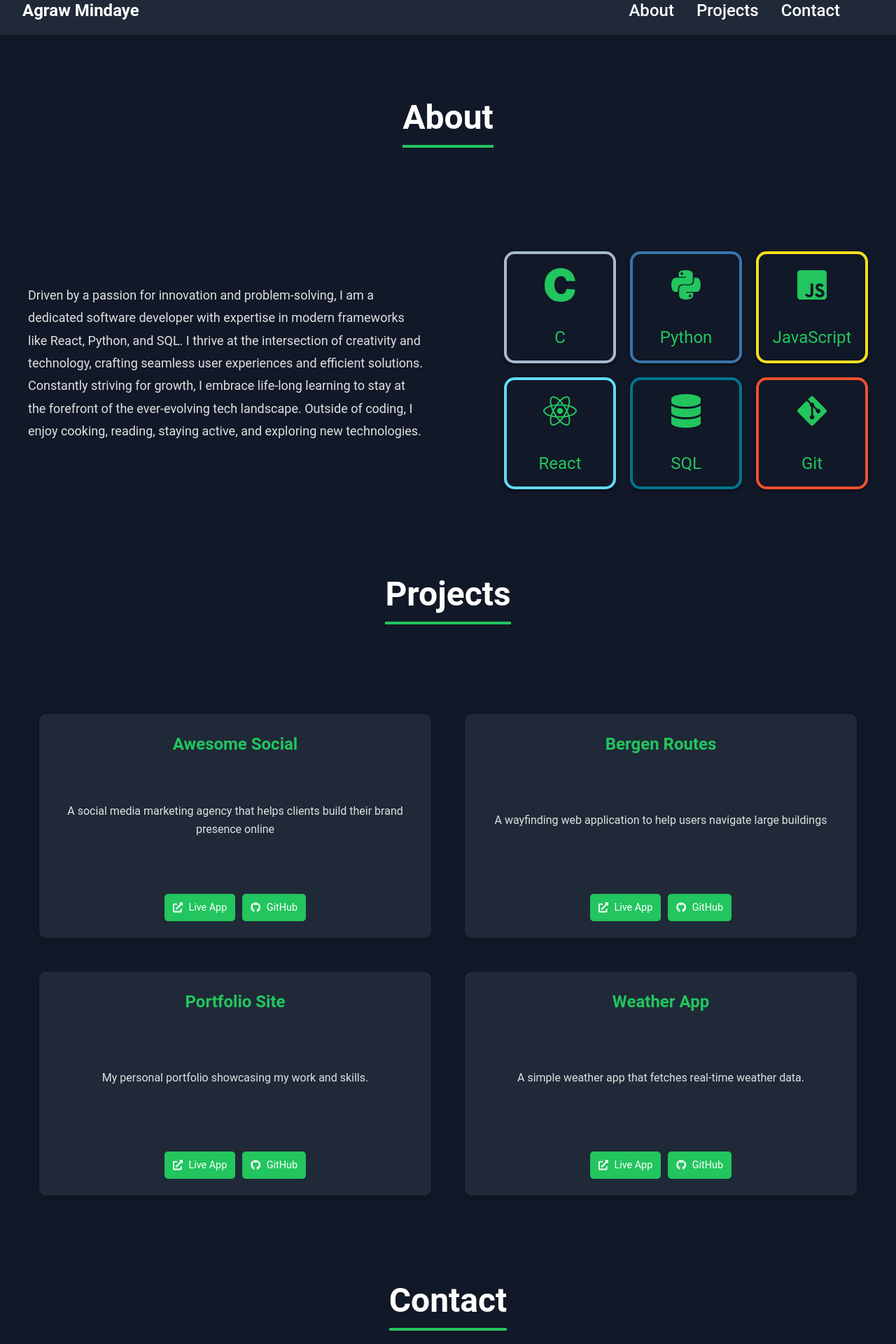
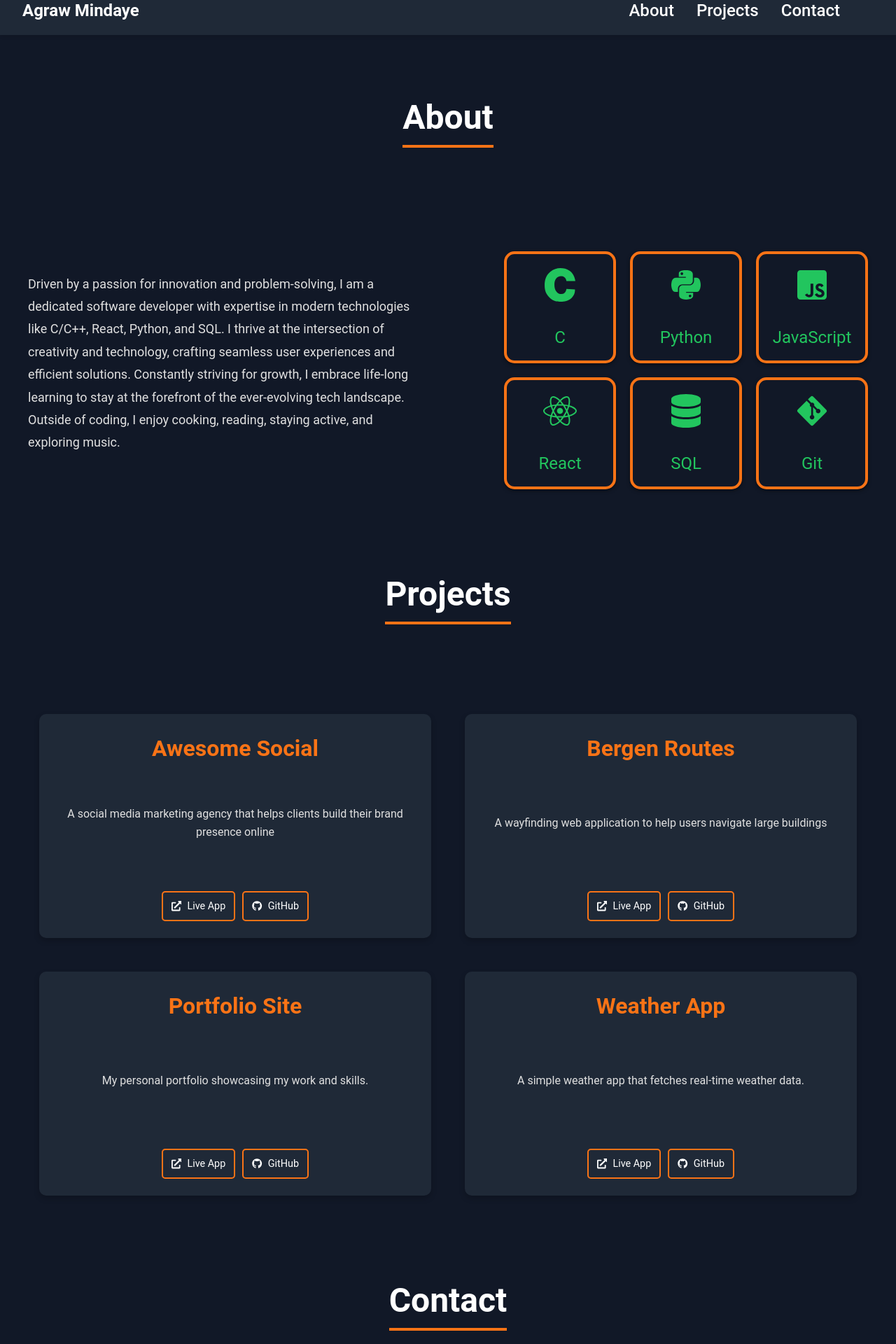
Before and after one commit to Agraw-Mindaye/Portfolio, a React (Create React App) app: page / in a window 1280 px wide. Shown: the part 820-2740 px from the top of the page at 70% size. Built offline with nearby package versions, Linux system fonts and the light colour scheme.

Commit message:
changed color styling for buttons, links, etc.

```diff
--- a/src/App.tsx
+++ b/src/App.tsx
@@ -39,10 +39,10 @@ const buttonStyle: CSSProperties = {
   padding: "0.8rem 3rem",
   fontSize: "16px",
   fontWeight: "bold",
-  color: "#22c55e",
+  color: "#f97316",
   border: 'solid',
   borderRadius: "2px",
-  borderColor: '#22c55e',
+  borderColor: '#f97316',
   cursor: "pointer",
 };
 
--- a/src/components/About.tsx
+++ b/src/components/About.tsx
@@ -27,7 +27,7 @@ const About = () => {
     marginTop: "5rem",
     marginBottom: isMobile ? "3rem" : isTablet ? "5rem" : "8rem",
     color: "#fff",
-    borderBottom: "solid 4px #22c55e",
+    borderBottom: "solid 4px #f97316",
   };
 
   const aboutContainerStyle: CSSProperties = {
@@ -114,22 +114,22 @@ const About = () => {
         <div style={textContainerStyle}>
           <p style={descriptionStyle}>
             Driven by a passion for innovation and problem-solving, I am a dedicated software developer with expertise
-            in modern frameworks like React, Python, and SQL. I thrive at the intersection of creativity and technology,
+            in modern technologies like C/C++, React, Python, and SQL. I thrive at the intersection of creativity and technology,
             crafting seamless user experiences and efficient solutions. Constantly striving for growth, I embrace
             life-long learning to stay at the forefront of the ever-evolving tech landscape.
-            Outside of coding, I enjoy cooking, reading, staying active, and exploring new technologies.
+            Outside of coding, I enjoy cooking, reading, staying active, and exploring music.
           </p>
         </div>
 
         {/* Right-Side Skills */}
         <div style={skillsContainerStyle}>
           {[
-            { icon: <SiC />, label: "C", borderColor: "#A8B9CC" },
-            { icon: <FaPython />, label: "Python", borderColor: "#3776AB" },
-            { icon: <FaJsSquare />, label: "JavaScript", borderColor: "#F7DF1E" },
-            { icon: <FaReact />, label: "React", borderColor: "#61DAFB" },
-            { icon: <FaDatabase />, label: "SQL", borderColor: "#00758F" },
-            { icon: <FaGitAlt />, label: "Git", borderColor: "#F05032" },
+            { icon: <SiC />, label: "C", borderColor: "#f97316" },
+            { icon: <FaPython />, label: "Python", borderColor: "#f97316" },
+            { icon: <FaJsSquare />, label: "JavaScript", borderColor: "#f97316" },
+            { icon: <FaReact />, label: "React", borderColor: "#f97316" },
+            { icon: <FaDatabase />, label: "SQL", borderColor: "#f97316" },
+            { icon: <FaGitAlt />, label: "Git", borderColor: "#f97316" },
           ].map((skill, index) => (
             <AnimatedIcon
               key={index}
--- a/src/components/Contact.tsx
+++ b/src/components/Contact.tsx
@@ -57,7 +57,7 @@ const Contact = () => {
     marginTop: "5rem",
     marginBottom: isMobile ? "3rem" : "5rem",
     color: "#fff",
-    borderBottom: "solid 4px #22c55e",
+    borderBottom: "solid 4px #f97316",
   };
 
   const formStyle: CSSProperties = {
@@ -88,7 +88,7 @@ const Contact = () => {
     color: "#fff",
     border: "none",
     borderRadius: "5px",
-    fontSize: "1rem",
+    fontSize: "1.5rem",
     cursor: "pointer",
     marginBottom: '2rem'
   };
--- a/src/components/Navbar.tsx
+++ b/src/components/Navbar.tsx
@@ -1,17 +1,32 @@
-import { CSSProperties } from "react";
+import { useState, CSSProperties } from "react";
 import { useMediaQuery } from "../hooks/useMediaQuery";
 
 const Navbar = () => {
   const breakpoint = useMediaQuery();
+  const isMobile = breakpoint === "xs" || breakpoint === "sm";
 
-  const isMobile = breakpoint === "xs" || breakpoint === "sm";
+  const [activeSection, setActiveSection] = useState<string>("");
+
+  // Function to handle smooth scrolling
+  const handleNavClick = (section: string) => {
+    setActiveSection(section);
+    const target = document.querySelector(section);
+    const navbarHeight = document.querySelector("nav")?.offsetHeight || 0;
+
+    if (target) {
+      window.scrollTo({
+        top: target.getBoundingClientRect().top + window.scrollY - navbarHeight,
+        behavior: "smooth",
+      });
+    }
+  };
 
   const navbarStyle: CSSProperties = {
     position: "sticky",
     top: 0,
     zIndex: 1000,
     display: "flex",
-    justifyContent: isMobile ? "center" : "space-between", // Center everything on small screens
+    justifyContent: isMobile ? "center" : "space-between",
     alignItems: "center",
     backgroundColor: "#1F2937",
     padding: "1rem 2rem",
@@ -28,33 +43,35 @@ const Navbar = () => {
     display: "flex",
     listStyle: "none",
     gap: "2rem",
-    marginRight: isMobile ? '0' : '3rem',
+    marginRight: isMobile ? "0" : "3rem",
   };
 
-  const linkStyle: CSSProperties = {
+  const linkStyle = (section: string): CSSProperties => ({
     textDecoration: "none",
-    color: "#fff",
-    fontSize: isMobile ? "1.2rem" : "1.5rem", // Smaller font size for smaller screens
+    color: activeSection === section ? "#f97316" : "#fff", // Change color only when clicked
+    fontSize: isMobile ? "1.2rem" : "1.5rem",
     fontWeight: "500",
     cursor: "pointer",
-  };
+    transition: "color 0.3s ease-in-out",
+    paddingBottom: "4px",
+  });
 
   return (
     <nav style={navbarStyle}>
-     { !isMobile && <div style={nameStyle}>Agraw Mindaye</div> }
+      {!isMobile && <div style={nameStyle}>Agraw Mindaye</div>}
       <ul style={navLinksStyle}>
         <li>
-          <a href="#about" style={linkStyle}>
+          <a onClick={() => handleNavClick("#about")} style={linkStyle("#about")}>
             About
           </a>
         </li>
         <li>
-          <a href="#projects" style={linkStyle}>
+          <a onClick={() => handleNavClick("#projects")} style={linkStyle("#projects")}>
             Projects
           </a>
         </li>
         <li>
-          <a href="#contact" style={linkStyle}>
+          <a onClick={() => handleNavClick("#contact")} style={linkStyle("#contact")}>
             Contact
           </a>
         </li>
--- a/src/components/Projects.tsx
+++ b/src/components/Projects.tsx
@@ -21,7 +21,7 @@ const Projects = () => {
     marginTop: "5rem",
     marginBottom: isMobile ? "3rem" : isTablet ? "5rem" : "8rem",
     color: "#fff",
-    borderBottom: "solid 4px #22c55e",
+    borderBottom: "solid 4px #f97316",
   };
 
   // Grid layout styles for responsiveness
@@ -83,9 +83,9 @@ const ProjectCard = ({
     alignItems: "center",
     gap: "8px",
     padding: "8px 12px",
-    backgroundColor: "#22c55e",
+    // backgroundColor: "#22c55e",
     color: "#fff",
-    border: "none",
+    border: "2px solid #f97316",
     borderRadius: "5px",
     cursor: "pointer",
     fontSize: "0.9rem",
@@ -95,7 +95,7 @@ const ProjectCard = ({
   return (
     <div style={cardContainerStyle}>
       <div style={cardStyle}>
-        <h3 style={{ fontSize: "1.5rem", fontWeight: "bold", textAlign: "center", color: "#22c55e" }}>
+        <h3 style={{ fontSize: "2rem", fontWeight: "bold", textAlign: "center", color: "#f97316" }}>
           {project.title}
         </h3>
         <p style={{ fontSize: "1rem", textAlign: "center", marginBottom: "1rem" }}>{project.description}</p>
```
